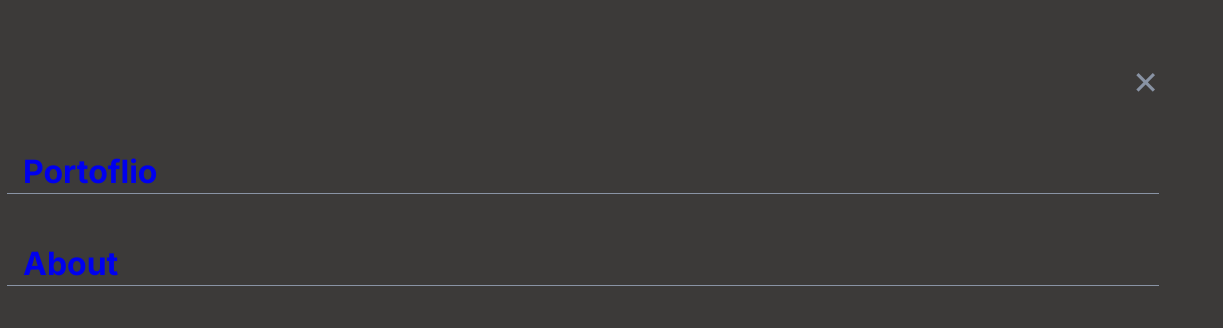
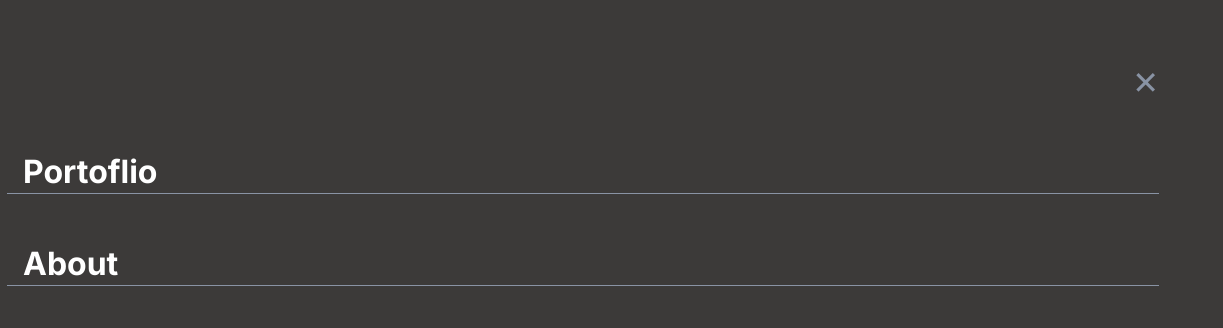
Before and after one commit to IngDavidTM/mobile-menu-trials, a website: page index.html in a window 1280 px wide. Both pictures are taken after a click on the button 440 px from the left and 41 px from the top of the page. Shown: the top 328 px of the page, 57-1280 px from the left. Drawn offline with Linux system fonts and the light colour scheme.

Commit message:
Implement required changes

```diff
--- a/css/main.css
+++ b/css/main.css
@@ -87,6 +87,10 @@ li {
   text-align: center;
   color: #fff;
   padding: 5px;
+}
+
+.nav-link-mobile {
+  color: #fff;
 }
 
 .mobile-menu li {
--- a/index.html
+++ b/index.html
@@ -26,14 +26,14 @@
         </ul>
       </nav>
     </header>
-    <div id="mobile-menu" class="mobile-menu">
+    <nav id="mobile-menu" class="mobile-menu">
       <button id="x-button" type="button">✕</button>
       <ul>
         <li><a class="nav-link-mobile" href="#projects">Portoflio</a></li>
         <li><a class="nav-link-mobile" href="#about-me">About</a></li>
         <li><a class="nav-link-mobile" href="#contackt">Contact</a></li>
       </ul>
-    </div>
+    </nav>
     <main>
       <div id="intro">
         <div class="intro-icon">
--- a/main.js
+++ b/main.js
@@ -9,12 +9,6 @@ link.forEach((element) => {
   });
 });
 
-// link.forEach((element) => {
-//   element.addEventListener('click', () => {
-//     menu.style.display = 'none';
-//   });
-// });
-
 closeMenu.addEventListener('click', () => {
   menu.style.display = 'none';
 });
```
Also changed, not shown: README.md.
